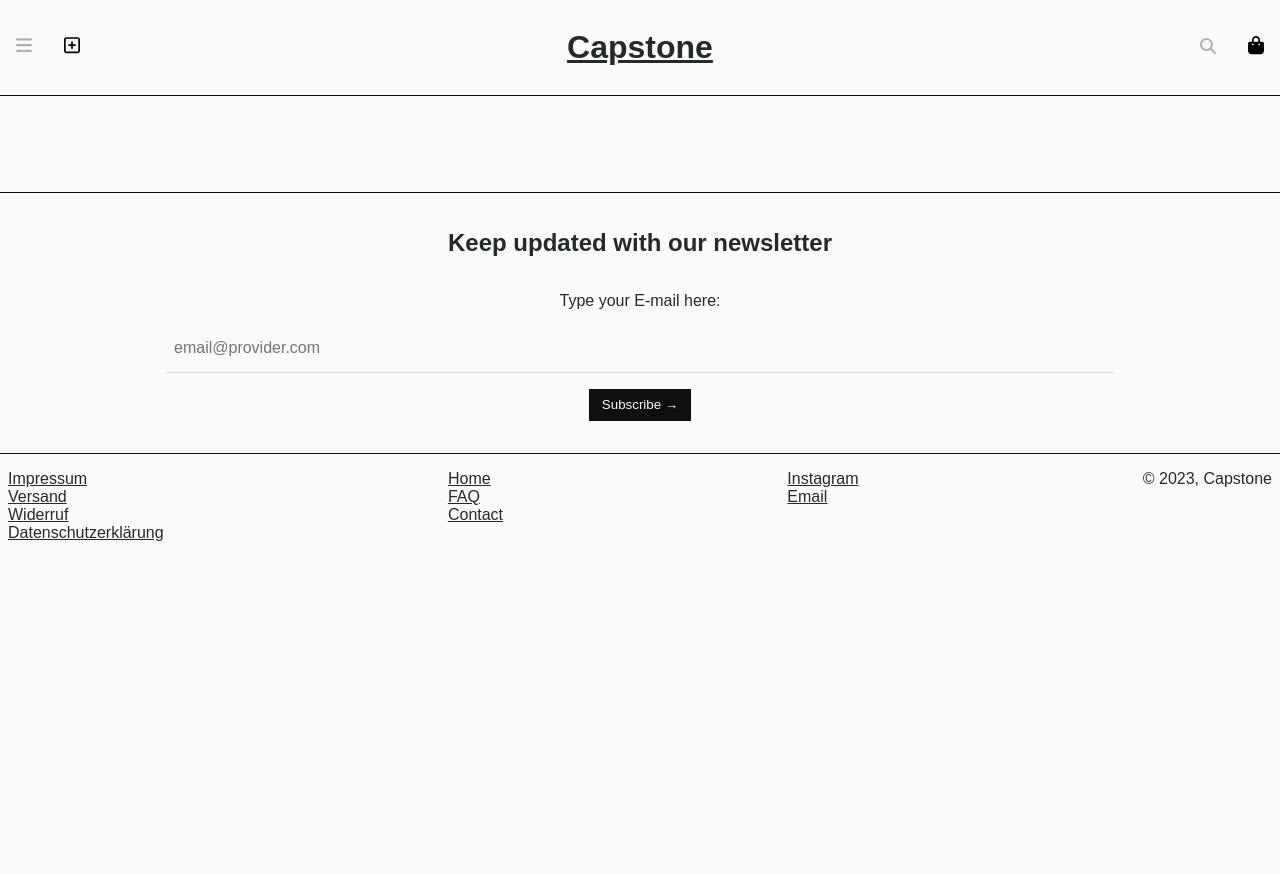
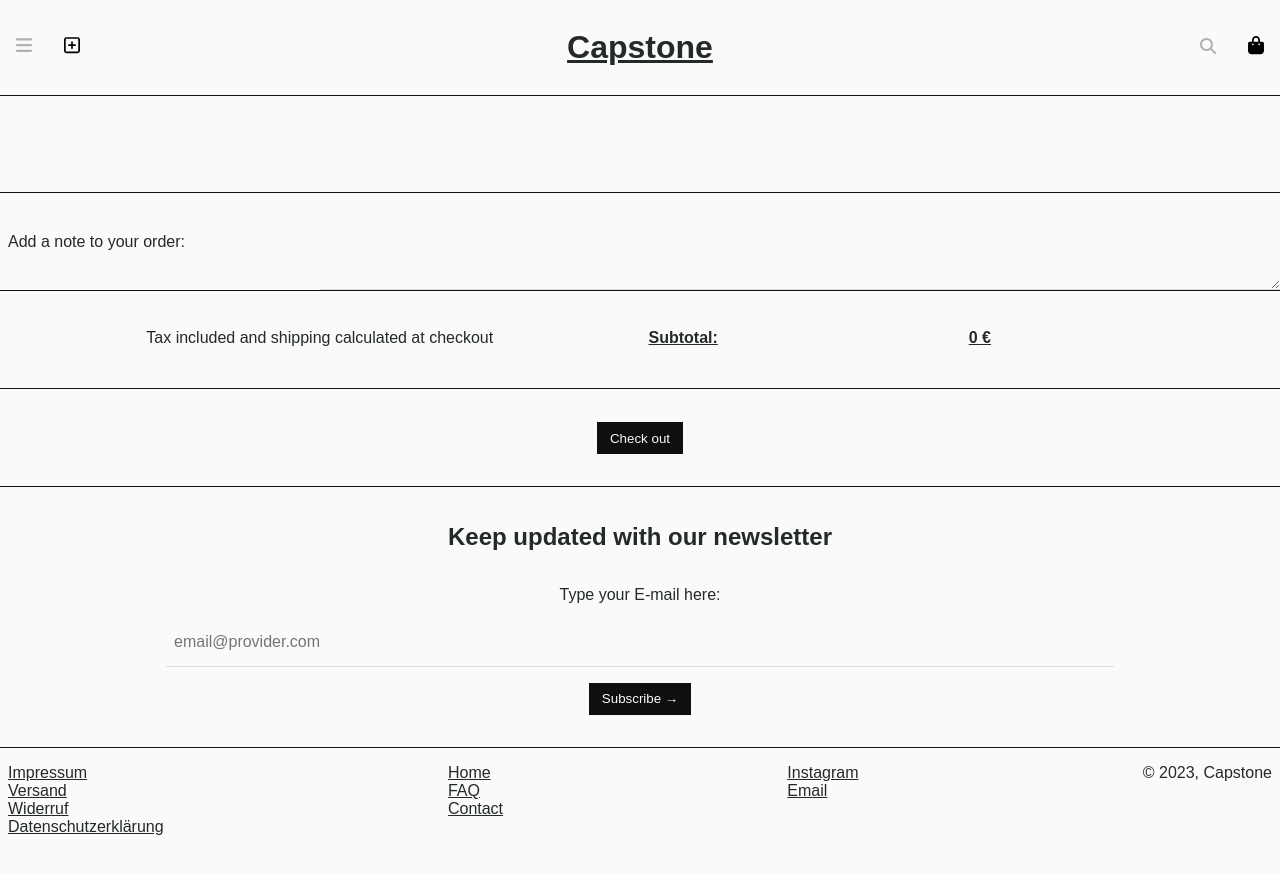
Before and after one commit to EasyPeasyGH/capstone, a Next.js app: page /basket in a window 1280 px wide. Shown: the top 874 px of the page. Before the commit the page ends 800 px from the top, so only its background shows below. Built offline with nearby package versions, Linux system fonts and the light colour scheme.

Commit message:
basket form element grid fitting

```diff
--- a/components/BasketProduct.js
+++ b/components/BasketProduct.js
@@ -19,15 +19,37 @@ export default function BasketProduct({
   console.log("id", id);
 
   return (
-    <div className="product" onClick={() => push(`product/${id}`)}>
-      <div className="imageWrap">
-        <button className="outline">{images.length}</button>
-        <img src={images[0]} alt={`Image 1 for ${name}`} width="100%" />
+    <>
+      <div className="imageWrap grid__itemBasket outline">
+        <img
+          src={images[0]}
+          alt={`Image 1 for ${name}`}
+          width="100%"
+          onClick={() => push(`product/${id}`)}
+        />
       </div>
-      <div className="product__info">
-        <h4>{name}</h4>
-        <p>{`${price} €`}</p>
+      <div className="grid__itemBasket2">
+        <label htmlFor="name">
+          <input type="text" id="name" name="name" value={name} readonly />
+        </label>
+        <label htmlFor="category">
+          <input
+            type="text"
+            id="category"
+            name="category"
+            value={category}
+            readonly
+          />
+        </label>
+        <label htmlFor="amount">
+          <input type="number" id="amount" name="amount" value={1} min="0" />
+        </label>
       </div>
-    </div>
+      <div className="grid__itemBasket">
+        <label htmlFor="price">
+          <input type="number" id="price" name="price" value={price} readonly />
+        </label>
+      </div>
+    </>
   );
 }
--- a/components/ProductForm.js
+++ b/components/ProductForm.js
@@ -165,10 +165,6 @@ export default function ProductForm({ productToEdit, setProductToEdit }) {
     }
   }
 
-  console.log(
-    "previewFileSource before R E T U R N",
-    previewFileSource.slice(0)
-  );
   return (
     <>
       <form
@@ -212,6 +208,7 @@ export default function ProductForm({ productToEdit, setProductToEdit }) {
               type="number"
               id="price"
               name="price"
+              min="0"
               required
               defaultValue={productToEdit ? productToEdit.price : 9}
             />
--- a/package.json
+++ b/package.json
@@ -14,6 +14,8 @@
     "mongoose": "^7.0.2",
     "next": "13.2.4",
     "react": "18.2.0",
-    "react-dom": "18.2.0"
+    "react-dom": "18.2.0",
+    "use-local-storage": "^2.3.6",
+    "use-local-storage-state": "^18.2.1"
   }
 }
--- a/pages/basket.js
+++ b/pages/basket.js
@@ -5,28 +5,33 @@ import { useRouter } from "next/router";
 import BasketProduct from "../components/BasketProduct";
 
 export default function Basket({ basket, setBasket }) {
+  let [total, setTotal] = useState(0);
   const router = useRouter();
   const { push } = router;
 
-  async function setAvailable() {
-    data.available = !data.available;
-    console.log("A V A I L A B L E", data.available);
+  // async function setAvailableDatabase() {
+  //   data.available = !data.available;
+  //   console.log("A V A I L A B L E", data.available);
 
-    const response = await fetch(`/api/products/${data._id}`, {
-      method: "PUT",
-      headers: {
-        "Content-Type": "application/json",
-      },
-      body: JSON.stringify(data),
+  //   const response = await fetch(`/api/products/${data._id}`, {
+  //     method: "PUT",
+  //     headers: {
+  //       "Content-Type": "application/json",
+  //     },
+  //     body: JSON.stringify(data),
+  //   });
+
+  //   if (response.ok) {
+  //     await response.json();
+  //     router.push("/basket");
+  //   } else {
+  //     console.error(`Error: ${response.status}`);
+  //   }
+  // }
+
+  basket.map((b) => {
+    total = total + b.price;
   });
-
-    if (response.ok) {
-      await response.json();
-      router.push("/basket");
-    } else {
-      console.error(`Error: ${response.status}`);
-    }
-  }
 
   console.log("B A S K E T", basket);
   return (
@@ -37,10 +42,19 @@ export default function Basket({ basket, setBasket }) {
         <meta name="viewport" content="width=device-width, initial-scale=1" />
         <link rel="icon" href="/favicon.ico" />
       </Head>
-      <ul className="grid">
+      <form
+        id="basket"
+        className="grid"
+        onSubmit={(event) => {
+          event.preventDefault();
+          // handleSubmit(event);
+        }}
+      >
+        <fieldset className="grid__itemFull grid">
+          <ul className="grid__itemFull grid">
             {basket.map((p, i) => {
               return (
-            <li key={p._id} className="grid__item outline">
+                <li key={p._id} className="product grid__itemFull grid">
                   <BasketProduct
                     key={i}
                     id={p._id}
@@ -58,6 +72,27 @@ export default function Basket({ basket, setBasket }) {
               );
             })}
           </ul>
+        </fieldset>
+        <fieldset className="grid__itemFull grid">
+          <label className="grid__itemBasket">Add a note to your order:</label>
+          <textarea
+            className="grid__itemBasket3"
+            type="text"
+            name="orderNote"
+            id="orderNote"
+          />
+        </fieldset>
+        <fieldset className="grid__itemFull grid">
+          <p className="grid__itemBasket2 grid__item--padding cc">
+            Tax included and shipping calculated at checkout
+          </p>
+          <h4 className="grid__itemBasket grid__item--padding">{`Subtotal:`}</h4>
+          <h4 className="grid__itemBasket grid__item--padding">{`${total} €`}</h4>
+        </fieldset>
+        <fieldset className="grid__itemFull cc">
+          <button type="submit">Check out</button>
+        </fieldset>
+      </form>
     </>
   );
 }
--- a/styles/globals.css
+++ b/styles/globals.css
@@ -156,6 +156,10 @@ sub {
   outline: 1px solid var(--color-dark-1);
 }
 
+#basket li {
+  outline: 1px solid var(--color-dark-1);
+}
+
 .grid {
   display: grid;
   grid-template-columns: repeat(12, 1fr);
@@ -176,13 +180,33 @@ sub {
   grid-column: span 6;
 }
 
+.grid__itemBasket {
+  grid-column: span 3;
+}
+
+#basket input,
+#basket textarea {
+  width: 100%;
+}
+
+#basket h4 {
+  text-decoration: underline;
+}
+
+.grid__itemBasket2 {
+  grid-column: span 6;
+}
+
+.grid__itemBasket3 {
+  grid-column: span 9;
+}
+
 .grid__item {
   grid-column: 1 / -1;
 }
 
 .grid__item--padding {
   padding: 1rem 0.5rem;
-  min-height: 6rem;
 }
 
 .grid__item2 {
```
Also changed, not shown: components/Product.js (+3 -5 lines), pages/product/[id].js (+31 -22 lines), 1 other file (tests, documents, lock files or other folders). Lines whose indentation alone changed are shown as unchanged.
